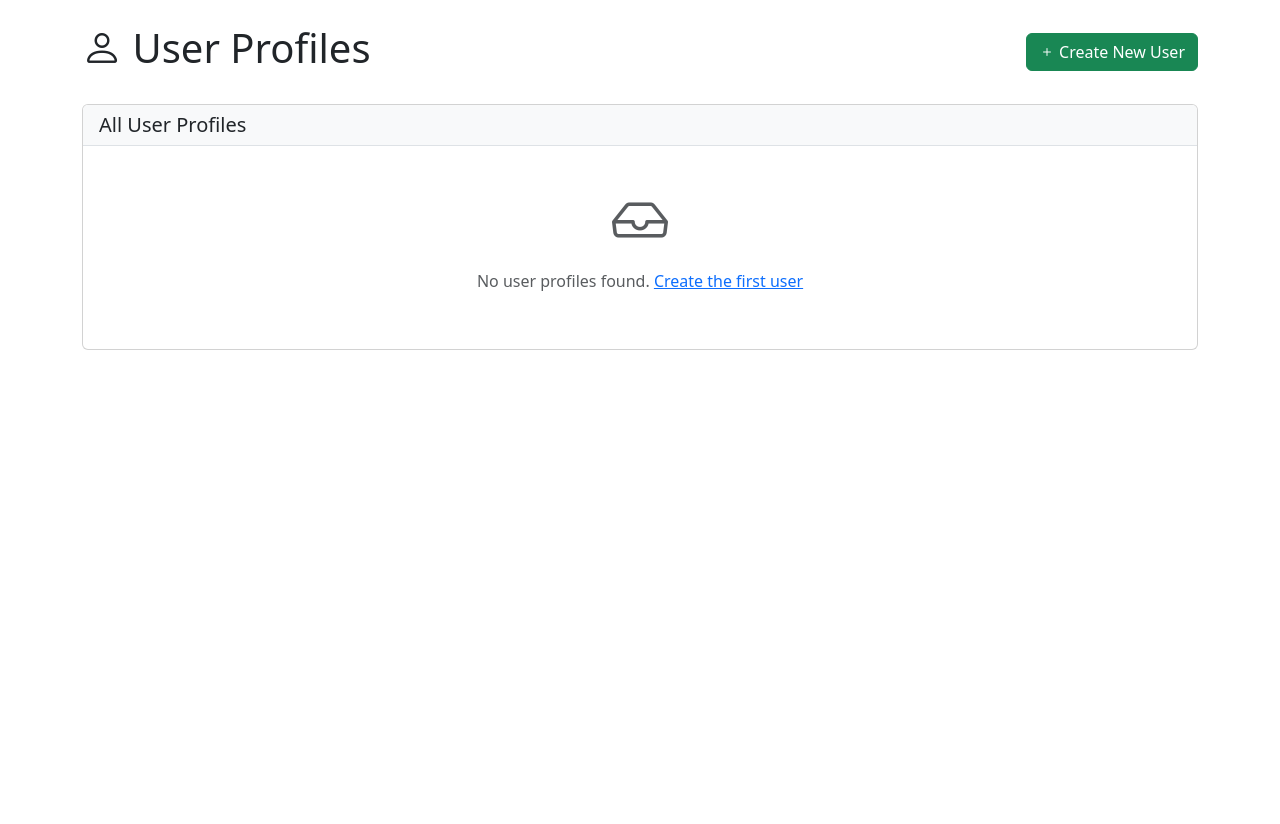
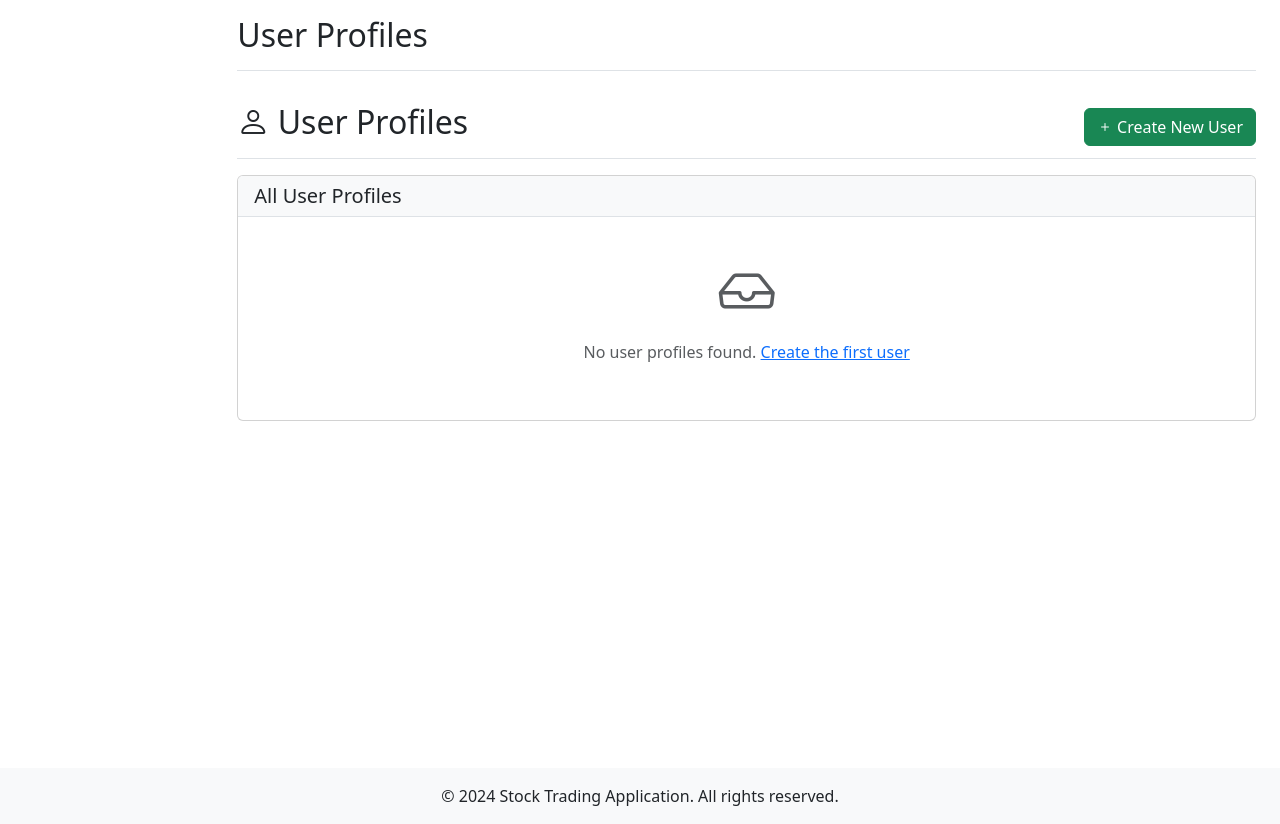
Before and after one commit to TinusJ/stocklee, a Spring app: page /user-profile/list in a window 1280 px wide. Shown: the part 56-880 px from the top of the page. Before the commit the page ends 406 px from the top, so only its background shows below. Run offline with Thymeleaf, Linux system fonts and the light colour scheme; the template is opened without the code that fills it, so the values that code supplies are empty; some of the project's set-up classes (security, data sources, template engines, error pages and the like) are left out, and stand-ins take their place; some libraries are stand-ins or nearby versions.

Commit message:
Refactor user-profiles page to use consistent navigation layout
Co-authored-by: TinusJ <16685359+TinusJ@users.noreply.github.com>

```diff
--- a/src/main/resources/templates/user-profile/list.html
+++ b/src/main/resources/templates/user-profile/list.html
@@ -1,23 +1,18 @@
 <!DOCTYPE html>
-<html lang="en" xmlns:th="http://www.thymeleaf.org">
-<head th:replace="~{fragments/head :: head}">
+<html lang="en" xmlns:th="http://www.thymeleaf.org"
+      th:replace="~{layout :: layout(pageTitle='User Profiles', content=~{::content})}">
+<head>
     <title>User Profiles - Stock Trading Application</title>
 </head>
 <body>
-    <div th:replace="~{fragments/navigation :: navbar}"></div>
-
-    <div class="container mt-4">
-        <div class="d-flex justify-content-between align-items-center mb-4">
-            <h1><i class="bi bi-person"></i> User Profiles</h1>
-            <a href="/user-profiles/new" class="btn btn-success">
-                <i class="bi bi-plus"></i> Create New User
-            </a>
-        </div>
-
-        <!-- Flash messages -->
-        <div th:if="${successMessage}" class="alert alert-success alert-dismissible fade show" role="alert">
-            <i class="bi bi-check-circle"></i> <span th:text="${successMessage}">Success message</span>
-            <button type="button" class="btn-close" data-bs-dismiss="alert"></button>
+    <div th:fragment="content">
+        <div class="d-flex justify-content-between flex-wrap flex-md-nowrap align-items-center pt-3 pb-2 mb-3 border-bottom">
+            <h1 class="h2"><i class="bi bi-person"></i> User Profiles</h1>
+            <div class="btn-toolbar mb-2 mb-md-0">
+                <a href="/user-profiles/new" class="btn btn-success">
+                    <i class="bi bi-plus"></i> Create New User
+                </a>
+            </div>
         </div>
 
         <!-- Users Table -->
@@ -52,12 +47,12 @@
                                     <span class="badge bg-success" th:text="'$' + ${user.balance}">$1000.00</span>
                                 </td>
                                 <td th:text="${user.createdAt != null ? user.createdAt.toString() : 'N/A'}">2024-01-01</td>
-                                <td>
+                                <td class="table-actions">
                                     <a th:href="@{/user-profiles/{id}(id=${user.id})}" class="btn btn-sm btn-outline-primary">View</a>
                                     <a th:href="@{/user-profiles/{id}/edit(id=${user.id})}" class="btn btn-sm btn-outline-secondary">Edit</a>
                                     <form th:action="@{/user-profiles/{id}/delete(id=${user.id})}" method="post" class="d-inline">
                                         <button type="submit" class="btn btn-sm btn-outline-danger"
-                                                onclick="return confirm('Are you sure you want to delete this user?');">
+                                                onclick="return confirmDelete(event, 'this user');">
                                             Delete
                                         </button>
                                     </form>
@@ -69,7 +64,5 @@
             </div>
         </div>
     </div>
-
-    <script src="https://cdn.jsdelivr.net/npm/bootstrap@5.3.0/dist/js/bootstrap.bundle.min.js"></script>
 </body>
 </html>
```
